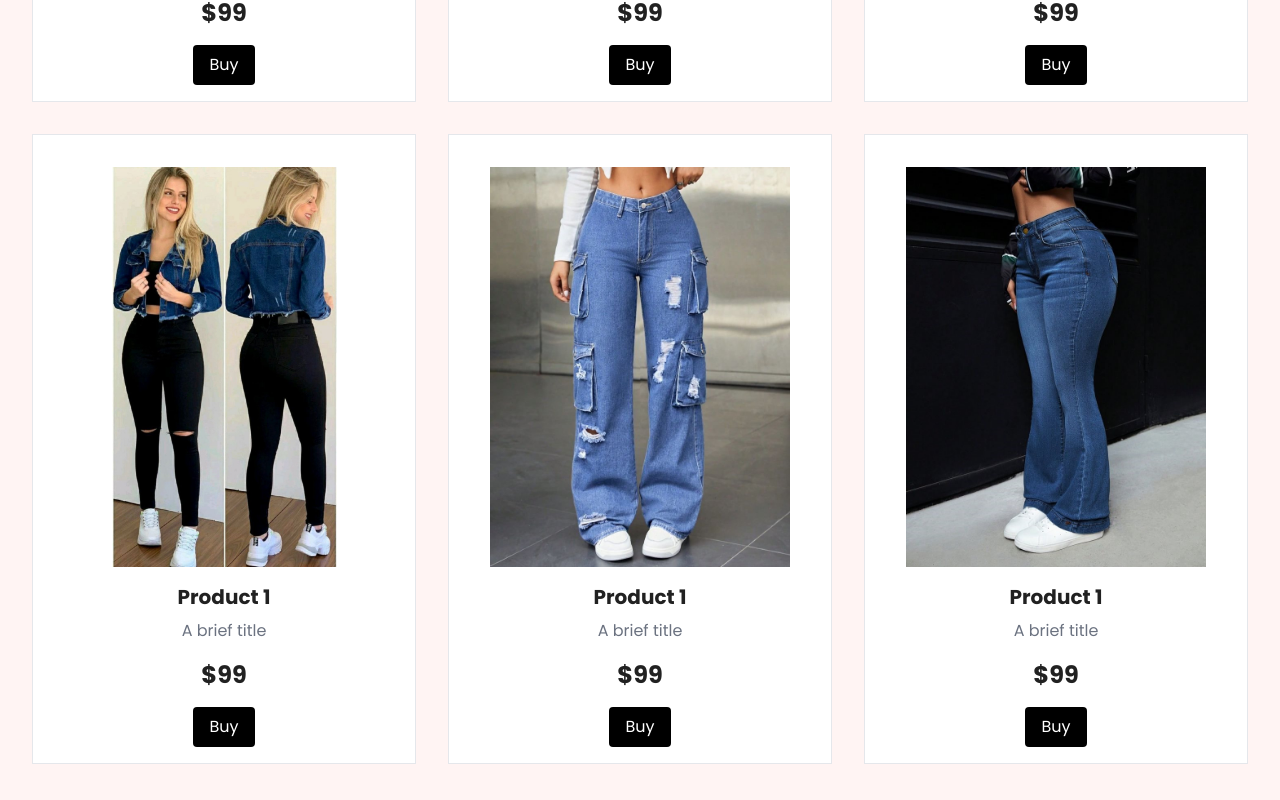
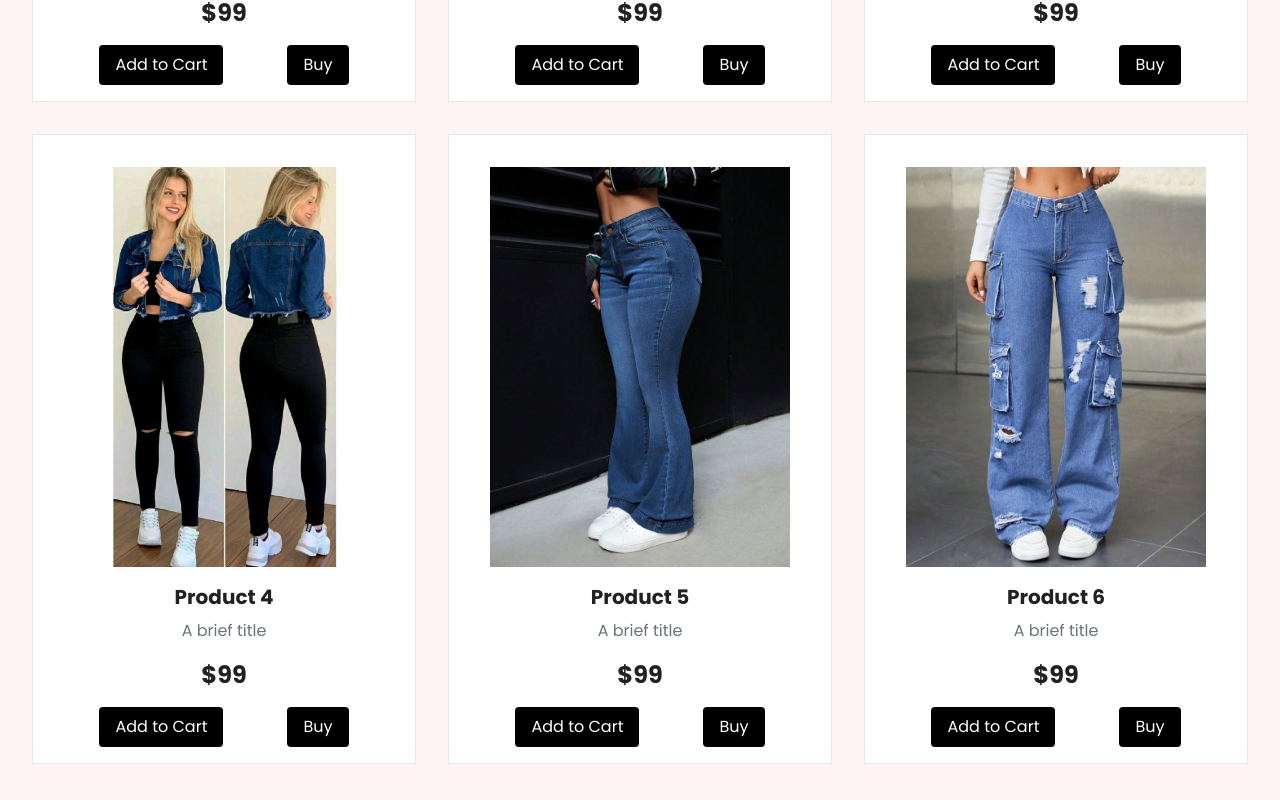
Before and after one commit to smigthereason/emerald-2, a React (Vite) app: page / in a window 1280 px wide. Shown: the part 1320-2120 px from the top of the page. Built offline with nearby package versions, Linux system fonts and the light colour scheme.

Commit message:
add favourites and view product pages,add search and restructure pages and styles

```diff
--- /dev/null
+++ b/src/components/FavouritesContext.tsx
@@ -0,0 +1,33 @@
+// FavouritesContext.tsx
+import React, { createContext, useState, useContext } from "react";
+
+interface FavouritesContextType {
+  favourites: string[];
+  toggleFavourite: (id: string) => void;
+}
+
+const FavouritesContext = createContext<FavouritesContextType | undefined>(undefined);
+
+export const FavouritesProvider: React.FC<{ children: React.ReactNode }> = ({ children }) => {
+  const [favourites, setFavourites] = useState<string[]>([]);
+
+  const toggleFavourite = (id: string) => {
+    setFavourites((prev) =>
+      prev.includes(id) ? prev.filter((favId) => favId !== id) : [...prev, id]
+    );
+  };
+
+  return (
+    <FavouritesContext.Provider value={{ favourites, toggleFavourite }}>
+      {children}
+    </FavouritesContext.Provider>
+  );
+};
+
+export const useFavourites = () => {
+  const context = useContext(FavouritesContext);
+  if (!context) {
+    throw new Error("useFavourites must be used within a FavouritesProvider");
+  }
+  return context;
+};
--- a/src/components/Footer.tsx
+++ b/src/components/Footer.tsx
@@ -41,7 +41,7 @@ const Footer: React.FC = () => {
               </li>
               <li className="transform transition duration-300 hover:scale-95">
                 <Link
-                  to="/favourites"
+                  to="/favourites-page"
                   className="no-underline hover:text-[#617583]"
                 >
                   Favourites
--- a/src/components/Products.tsx
+++ b/src/components/Products.tsx
@@ -1,6 +1,67 @@
-import { Link } from 'react-router-dom';
+// Products.tsx
+import React from "react";
+import { Link } from "react-router-dom";
+import { IoEyeSharp } from "react-icons/io5";
+import { MdFavoriteBorder, MdFavorite } from "react-icons/md";
+import { useFavourites } from "./FavouritesContext";
 
-const Products = () => {
+interface Product {
+  id: string;
+  title: string;
+  brief: string;
+  price: string;
+  image: string;
+}
+
+const products: Product[] = [
+  {
+    id: "product1",
+    title: "Product 1",
+    brief: "A brief title",
+    price: "$99",
+    image: "src/assets/Images/p5.jpeg",
+  },
+  {
+    id: "product2",
+    title: "Product 2",
+    brief: "A brief title",
+    price: "$99",
+    image: "src/assets/Images/p4.jpeg",
+  },
+  {
+    id: "product3",
+    title: "Product 3",
+    brief: "A brief title",
+    price: "$99",
+    image: "src/assets/Images/p6.jpeg",
+  },
+  {
+    id: "product4",
+    title: "Product 4",
+    brief: "A brief title",
+    price: "$99",
+    image: "src/assets/Images/p7.jpeg",
+  },
+  {
+    id: "product5",
+    title: "Product 5",
+    brief: "A brief title",
+    price: "$99",
+    image: "src/assets/Images/p12.jpeg",
+  },
+  {
+    id: "product6",
+    title: "Product 6",
+    brief: "A brief title",
+    price: "$99",
+    image: "src/assets/Images/p13.jpeg",
+  },
+  // Add additional products as needed…
+];
+
+const Products: React.FC = () => {
+  const { favourites, toggleFavourite } = useFavourites();
+
   return (
     <div className="py-8">
       {/* Title Section */}
@@ -8,136 +69,64 @@ const Products = () => {
         <span className="text-black font-bold">featured </span>items
       </h2>
       <div className="flex justify-center mb-6">
-      <div className="border-b-2 border-black w-16 "></div>
+        <div className="border-b-2 border-black w-16"></div>
       </div>
       <div className="grid grid-cols-3 gap-8 mt-8">
-
-      <div className="bg-white overflow-hidden border">
+        {products.map((product) => (
+          <div key={product.id} className="bg-white overflow-hidden border">
+            <div className="relative group">
               <img
                 className="w-full h-[400px] object-contain mt-8"
-          src="src/assets/Images/p5.jpeg"
-          alt="Product 1"
+                src={product.image}
+                alt={product.title}
               />
+              {/* Overlay with two icons */}
+              <div className="absolute inset-0 flex items-center justify-center bg-black bg-opacity-50 opacity-0 group-hover:opacity-100 transition-opacity duration-300">
+                <div className="flex space-x-4">
+                  {/* Eye icon links to the product detail page */}
+                  <Link to={`/${product.id}`}>
+                    <IoEyeSharp className="text-white text-4xl" />
+                  </Link>
+                  {/* Favourite icon toggles favourite state */}
+                  <button
+                    onClick={(e) => {
+                      // Prevent the click from propagating to the Link
+                      e.preventDefault();
+                      toggleFavourite(product.id);
+                    }}
+                  >
+                    {favourites.includes(product.id) ? (
+                      <MdFavorite className="text-red-500 text-3xl" />
+                    ) : (
+                      <MdFavoriteBorder className="text-white text-3xl" />
+                    )}
+                  </button>
+                </div>
+              </div>
+            </div>
             <div className="p-4">
-          <h3 className="text-xl font-bold mb-2">Product 1</h3>
-          <p className="text-gray-500 mb-4">A brief title</p>
+              <h3 className="text-xl font-bold mb-2">{product.title}</h3>
+              <p className="text-gray-500 mb-4">{product.brief}</p>
               <div className="flex flex-col justify-between items-center space-y-4">
-            <span className="text-2xl font-bold">$99</span>
+                <span className="text-2xl font-bold">{product.price}</span>
+                <div className="flex flex-row justify-evenly items-center gap-16">
                   <Link
-              to="/product1"
-              className="bg-black text-white px-4 py-2 rounded hover:bg-yellow-500"
+                    to={`/${product.id}`}
+                    className="bg-black text-white px-4 py-2 rounded hover:bg-[#ff5630]"
+                  >
+                    Add to Cart
+                  </Link>
+                  <Link
+                    to={`/${product.id}`}
+                    className="bg-black text-white px-4 py-2 rounded hover:bg-[#ff5630]"
                   >
                     Buy
                   </Link>
                 </div>
               </div>
             </div>
-
-      <div className="bg-white overflow-hidden border">
-        <img
-          className="w-full h-[400px] object-contain mt-8"
-          src="src/assets/Images/p4.jpeg"
-          alt="Product 2"
-        />
-        <div className="p-4">
-          <h3 className="text-xl font-bold mb-2">Product 2</h3>
-          <p className="text-gray-500 mb-4">A brief title</p>
-          <div className="flex flex-col justify-between items-center space-y-4">
-            <span className="text-2xl font-bold">$99</span>
-            <Link
-              to="/product2"
-              className="bg-black text-white px-4 py-2 rounded hover:bg-yellow-500"
-            >
-              Buy
-            </Link>
           </div>
-        </div>
-      </div>
-
-      <div className="bg-white overflow-hidden border">
-        <img
-          className="w-full h-[400px] object-contain mt-8"
-          src="src/assets/Images/p6.jpeg"
-          alt="Product 3"
-        />
-        <div className="p-4">
-          <h3 className="text-xl font-bold mb-2">Product 3</h3>
-          <p className="text-gray-500 mb-4">A brief title</p>
-          <div className="flex flex-col justify-between items-center space-y-4">
-            <span className="text-2xl font-bold">$99</span>
-            <Link
-              to="/product3"
-              className="bg-black text-white px-4 py-2 rounded hover:bg-yellow-500"
-            >
-              Buy
-            </Link>
-          </div>
-        </div>
-      </div>
-
-      <div className="bg-white overflow-hidden border">
-        <img
-          className="w-full h-[400px] object-contain mt-8"
-          src="src/assets/Images/p7.jpeg"
-          alt="Product 1"
-        />
-        <div className="p-4">
-          <h3 className="text-xl font-bold mb-2">Product 1</h3>
-          <p className="text-gray-500 mb-4">A brief title</p>
-          <div className="flex flex-col justify-between items-center space-y-4">
-            <span className="text-2xl font-bold">$99</span>
-            <Link
-              to="/product1"
-              className="bg-black text-white px-4 py-2 rounded hover:bg-yellow-500"
-            >
-              Buy
-            </Link>
-          </div>
-        </div>
-      </div>
-
-      <div className="bg-white overflow-hidden border">
-        <img
-          className="w-full h-[400px] object-contain mt-8"
-          src="src/assets/Images/p13.jpeg"
-          alt="Product 1"
-        />
-        <div className="p-4">
-          <h3 className="text-xl font-bold mb-2">Product 1</h3>
-          <p className="text-gray-500 mb-4">A brief title</p>
-          <div className="flex flex-col justify-between items-center space-y-4">
-            <span className="text-2xl font-bold">$99</span>
-            <Link
-              to="/product1"
-              className="bg-black text-white px-4 py-2 rounded hover:bg-yellow-500"
-            >
-              Buy
-            </Link>
-          </div>
-        </div>
-      </div>
-
-      <div className="bg-white overflow-hidden border">
-        <img
-          className="w-full h-[400px] object-contain mt-8"
-          src="src/assets/Images/p12.jpeg"
-          alt="Product 1"
-        />
-        <div className="p-4">
-          <h3 className="text-xl font-bold mb-2">Product 1</h3>
-          <p className="text-gray-500 mb-4">A brief title</p>
-          <div className="flex flex-col justify-between items-center space-y-4">
-            <span className="text-2xl font-bold">$99</span>
-            <Link
-              to="/product1"
-              className="bg-black text-white px-4 py-2 rounded hover:bg-yellow-500"
-            >
-              Buy
-            </Link>
-          </div>
-        </div>
-      </div>
-
+        ))}
       </div>
     </div>
   );
--- a/src/pages/Home.tsx
+++ b/src/pages/Home.tsx
@@ -1,8 +1,7 @@
 import Hero from "../components/Hero"
 import Products from "../components/Products"
-import Categories from "../components/categories"
+import Categories from "../components/Categories"
 import Offers from "../components/offers"
-import Footer from "../components/Footer"
 
 const Home = () => {
   return (
@@ -11,7 +10,6 @@ const Home = () => {
      <Products />
      <Categories />
      <Offers />
-     <Footer />
     </div>
   );
 };
--- /dev/null
+++ b/src/pages/ProductDetail.tsx
@@ -0,0 +1,21 @@
+import React from "react";
+import { useParams } from "react-router-dom";
+
+const ProductDetail: React.FC = () => {
+  // Using inline type declaration for route parameters
+  const { productId } = useParams<{ productId: string }>();
+
+  return (
+    <div className="py-8 px-4">
+      <h1 className="text-3xl font-bold mb-4">
+        Product Detail {productId && `- ${productId}`}
+      </h1>
+      <p>
+        Here you can display more detailed information about the product,
+        including images, description, price, reviews, and more.
+      </p>
+    </div>
+  );
+};
+
+export default ProductDetail;
```
Also changed, not shown: src/App.tsx (+40 -5 lines), src/pages/FavouritesPage.tsx (added, +31 -0 lines). Lines whose indentation alone changed are shown as unchanged.
